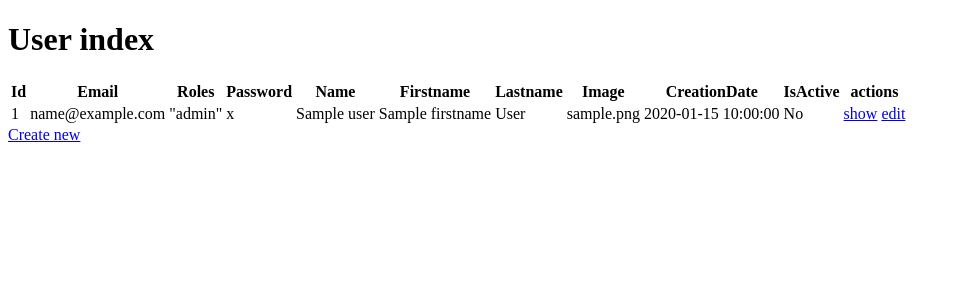
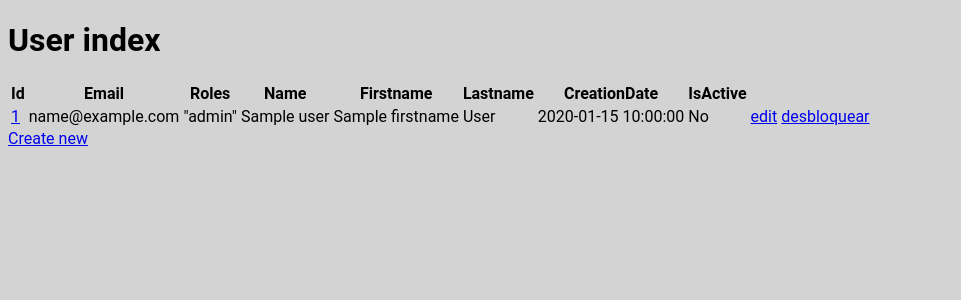
Before and after one commit to dgarciaortiz94/mesonmontesdetoledo.com, a Symfony app: template templates/user/index.html.twig in a window 1280 px wide. Shown: the top 300 px of the page, without its empty margins (0-961 px from the left). Run offline with Twig, Linux system fonts and the light colour scheme; the template is opened without the code that fills it: most values are stand-ins (such as "Sample title", 1, 10 or a date in 2020); style sheets or scripts are compiled from the project's sources; some libraries are stand-ins or nearby versions.

Commit message:
inheritance twig templates for user

```diff
--- /dev/null
+++ b/templates/user/base.html.twig
@@ -0,0 +1 @@
+{% extends "admin_layout.html.twig" %}
--- a/templates/user/edit.html.twig
+++ b/templates/user/edit.html.twig
@@ -1,8 +1,6 @@
-{% extends 'base.html.twig' %}
+{% extends 'user/base.html.twig' %}
 
-{% block title %}Edit User{% endblock %}
-
-{% block body %}
+{% block section %}
     <h1>Edit User</h1>
 
     {{ include('user/_form.html.twig', {'button_label': 'Update'}) }}
--- a/templates/user/index.html.twig
+++ b/templates/user/index.html.twig
@@ -1,43 +1,36 @@
-{% extends 'base.html.twig' %}
+{% extends 'user/base.html.twig' %}
 
-{% block title %}User index{% endblock %}
-
-{% block body %}
+{% block section %}
     <h1>User index</h1>
 
-    <table class="table">
+    <table class="table text-center">
         <thead>
             <tr>
                 <th>Id</th>
                 <th>Email</th>
                 <th>Roles</th>
-                <th>Password</th>
                 <th>Name</th>
                 <th>Firstname</th>
                 <th>Lastname</th>
-                <th>Image</th>
                 <th>CreationDate</th>
                 <th>IsActive</th>
-                <th>actions</th>
+                <th></th>
+                <th></th>
             </tr>
         </thead>
         <tbody>
         {% for user in users %}
-            <tr>
-                <td>{{ user.id }}</td>
+            <tr class="{% if(user.isActive) %}bg-danger text-light{% endif %}">
+                <td><a href="{{ path('app_user_show', {'id': user.id}) }}">{{ user.id }}</a></td>
                 <td>{{ user.email }}</td>
                 <td>{{ user.roles ? user.roles|json_encode : '' }}</td>
-                <td>{{ user.password }}</td>
                 <td>{{ user.name }}</td>
                 <td>{{ user.firstname }}</td>
                 <td>{{ user.lastname }}</td>
-                <td>{{ user.image }}</td>
                 <td>{{ user.creationDate ? user.creationDate|date('Y-m-d H:i:s') : '' }}</td>
                 <td>{{ user.isActive ? 'Yes' : 'No' }}</td>
-                <td>
-                    <a href="{{ path('app_user_show', {'id': user.id}) }}">show</a>
-                    <a href="{{ path('app_user_edit', {'id': user.id}) }}">edit</a>
-                </td>
+                <td><a href="{{ path('app_user_edit', {'id': user.id}) }}">edit</a></td>
+                <td><a href="{{ path('app_user_edit', {'id': user.id}) }}">desbloquear</a></td>
             </tr>
         {% else %}
             <tr>
--- a/templates/user/new.html.twig
+++ b/templates/user/new.html.twig
@@ -1,8 +1,6 @@
-{% extends 'base.html.twig' %}
+{% extends 'user/base.html.twig' %}
 
-{% block title %}New User{% endblock %}
-
-{% block body %}
+{% block section %}
     <h1>Create new User</h1>
 
     {{ include('user/_form.html.twig') }}
--- a/templates/user/show.html.twig
+++ b/templates/user/show.html.twig
@@ -1,8 +1,6 @@
-{% extends 'base.html.twig' %}
+{% extends 'user/base.html.twig' %}
 
-{% block title %}User{% endblock %}
-
-{% block body %}
+{% block section %}
     <h1>User</h1>
 
     <table class="table">
```
